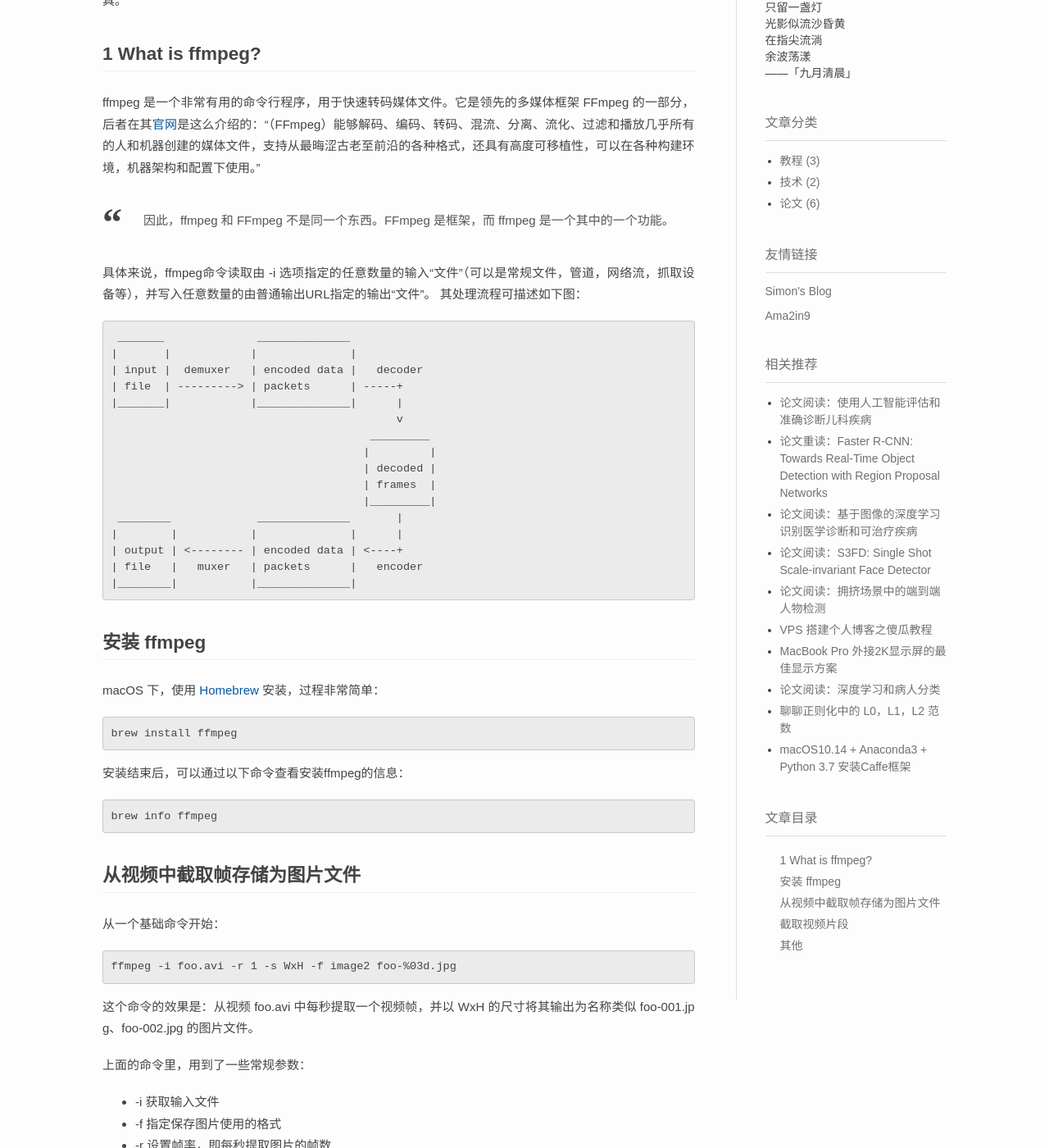
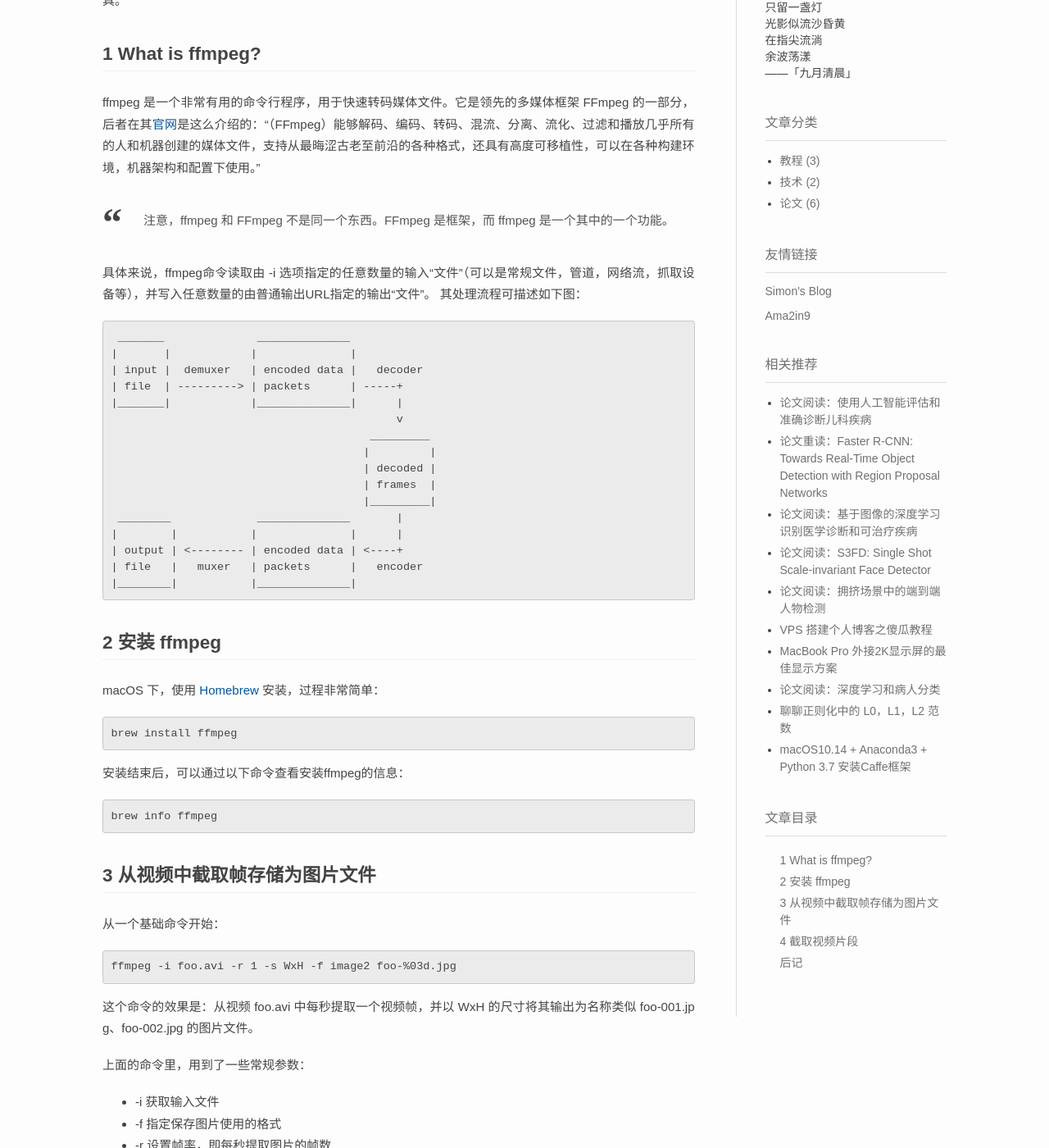
Before and after one commit to piddnad/piddnad.github.io, a Jekyll site: the page built from _posts/2019-04-16-ffmpeg-notes.md, in a window 1280 px wide and 1400 px high, scrolled down 323 px. Shown: the whole window at 82% size. Built offline with Jekyll 4.4.1, drawn with Linux system fonts in a browser that asks for light colours; some web fonts are replaced; comment, search, counter and statistics services are not loaded.

Commit message:
edit the new post

````diff
--- a/_posts/2019-04-16-ffmpeg-notes.md
+++ b/_posts/2019-04-16-ffmpeg-notes.md
@@ -11,7 +11,7 @@ tags: [Tutorial, Linux]
 ## 1 What is ffmpeg?
 ffmpeg 是一个非常有用的命令行程序，用于快速转码媒体文件。它是领先的多媒体框架 FFmpeg 的一部分，后者在其[官网](https://ffmpeg.org/)是这么介绍的：“（FFmpeg）能够解码、编码、转码、混流、分离、流化、过滤和播放几乎所有的人和机器创建的媒体文件，支持从最晦涩古老至前沿的各种格式，还具有高度可移植性，可以在各种构建环境，机器架构和配置下使用。”
 
-> 因此，ffmpeg 和 FFmpeg 不是同一个东西。FFmpeg 是框架，而 ffmpeg 是一个其中的一个功能。
+> 注意，ffmpeg 和 FFmpeg 不是同一个东西。FFmpeg 是框架，而 ffmpeg 是一个其中的一个功能。
 
 具体来说，ffmpeg命令读取由 -i 选项指定的任意数量的输入“文件”（可以是常规文件，管道，网络流，抓取设备等），并写入任意数量的由普通输出URL指定的输出“文件”。 其处理流程可描述如下图：
 
@@ -34,7 +34,7 @@ ffmpeg 是一个非常有用的命令行程序，用于快速转码媒体文件
 |________|           |______________|
 ```
 
-## 安装 ffmpeg
+## 2 安装 ffmpeg
 macOS 下，使用 [Homebrew](https://brew.sh/) 安装，过程非常简单：
 
 ```
@@ -47,7 +47,7 @@ brew install ffmpeg
 brew info ffmpeg
 ```
 
-## 从视频中截取帧存储为图片文件
+## 3 从视频中截取帧存储为图片文件
 从一个基础命令开始：
 
 ```
@@ -75,7 +75,7 @@ ffmpeg -ss 1:20:00 -i 1.mp4 -r 1/30 -frames:v 100 -f image2 image_%05d.jpg
 
 即从视频 1.mp4 的 1:20:00 时间开始，每 30 秒提取一个视频帧，共截取 100 帧，输出为名称格式类似 image_00001.jpg 的图片文件。
 
-## 截取视频片段
+## 4 截取视频片段
 和截取图片类似，使用命令时需要提供输入和输出文件名，不同的是输出文件变成了视频格式。再根据需求自定义一些参数就ok啦~
 
 ```
@@ -88,5 +88,5 @@ ffmpeg -ss 1:01:13 -t 20 -i 2.mp4 temp.mp4
 * （可选）-codec copy 这个选项会复制原视频的所有流，不进行重新编码。如果没有 -codec 选项，ffmpeg 将使用默认编码器重新编码输入中的每个流。
 
 
-## 其他
+## 后记
 关于 ffmpeg 的更多用法和资料，可以参考其[官方网站](https://ffmpeg.org/ffmpeg.html)（本文的大部分内容也参考于此）。
````
